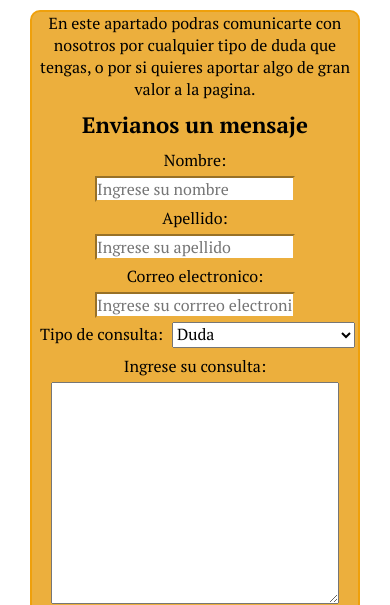
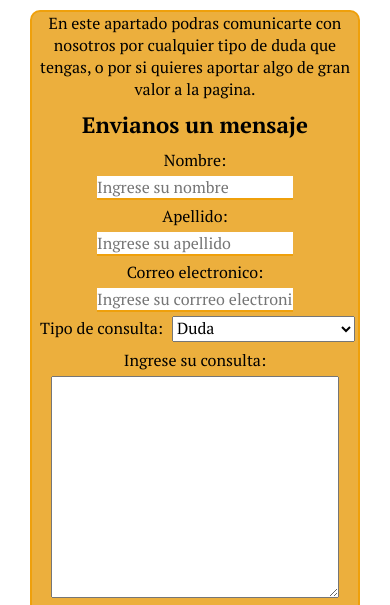
Before and after one commit to Pochox2/proyecto__coder, a website: page pages/contacto.html in a window 390 px wide. Shown: the part 260-865 px from the top of the page. Drawn offline with nearby package versions, Linux system fonts and the light colour scheme.

Commit message:
terminando proyecto p2

```diff
--- a/scss/misc/_media.scss
+++ b/scss/misc/_media.scss
@@ -18,7 +18,10 @@
 }
 
  @media screen and (max-width: 780px) {
-.contacto {
+    .historia {
+        padding: 20px 30px;
+    }
+    .contacto {
     margin: 10px 30px;
 }
 
@@ -85,7 +88,7 @@
     }
 }
 
-@media screen and (max-width: 990px) {
+@media screen and (max-width: 1000px) {
 
  .noticias .media1 {
     flex-wrap: wrap-reverse;
--- a/scss/pages/_contacto.scss
+++ b/scss/pages/_contacto.scss
@@ -25,9 +25,8 @@
     .contacto__tt {
         font-size: $text-md;
     }
-    // input{
-    //     &:focus{
-    //         border-color: #EFA00B;
-    //     }
-    // }
+    input[type=text] {
+        border: none;
+        border-bottom: 2px solid #EFA00B;
+      }
 }
```
Also changed, not shown: css/index.css.
